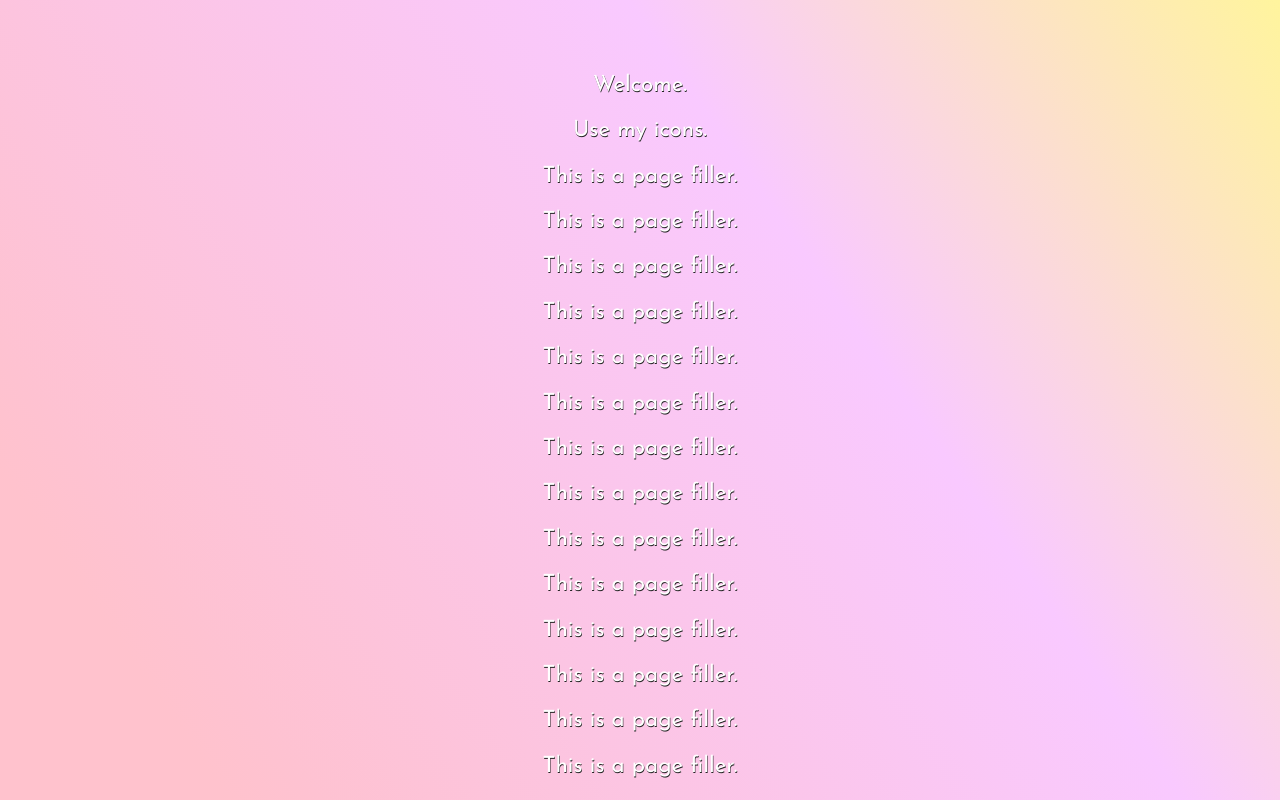
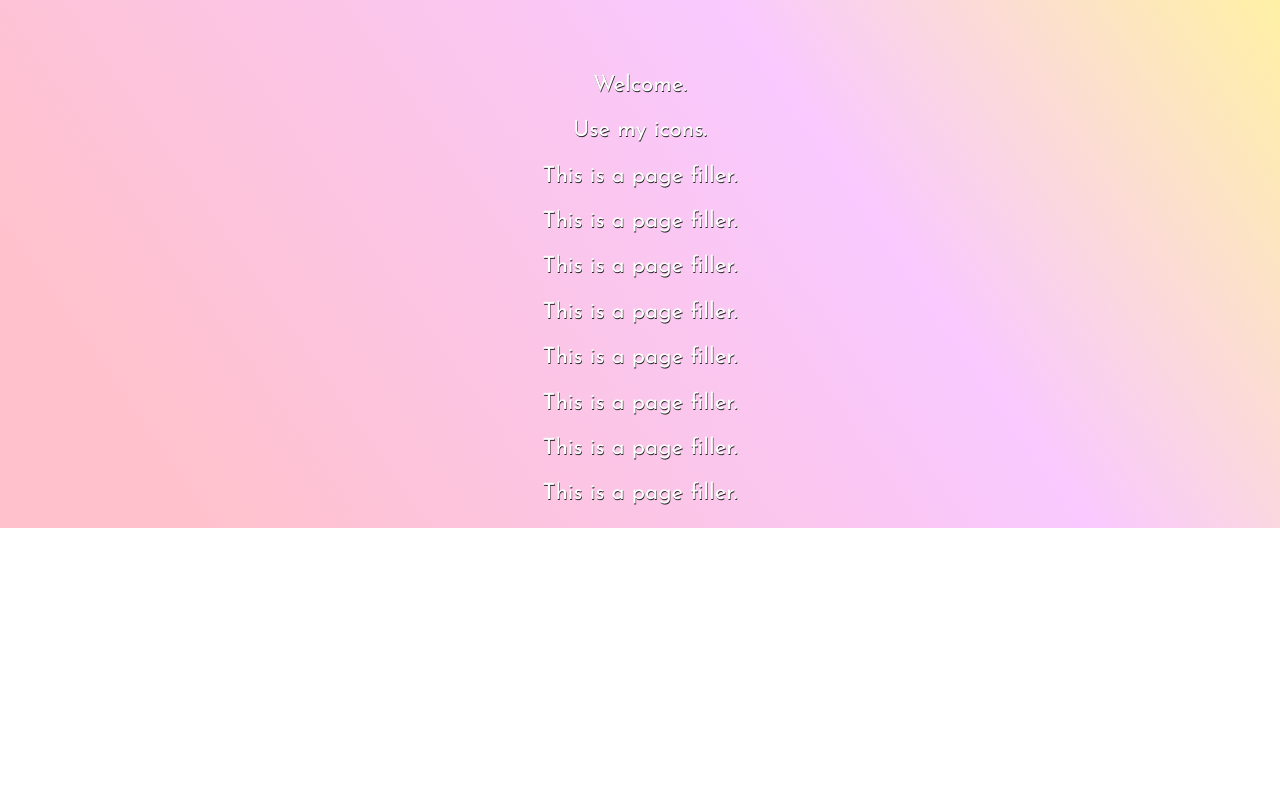
Before and after one commit to afiasara/afiasara.github.io, a plain HTML site: page index.html in a window 1280 px wide. Shown: the part 859-1659 px from the top of the page. After the commit the page ends 1387 px from the top, so only its background shows below. Drawn offline with Linux system fonts and the light colour scheme.

Commit message:
Update index.html

```diff
--- a/index.html
+++ b/index.html
@@ -63,12 +63,6 @@
   <p>This is a page filler.</p>
   <p>This is a page filler.</p>
   <p>This is a page filler.</p>
-  <p>This is a page filler.</p>
-  <p>This is a page filler.</p>
-  <p>This is a page filler.</p>
-  <p>This is a page filler.</p>
-  <p>This is a page filler.</p>
-  <p>This is a page filler.</p>
 </div>
 
 </body>
```
